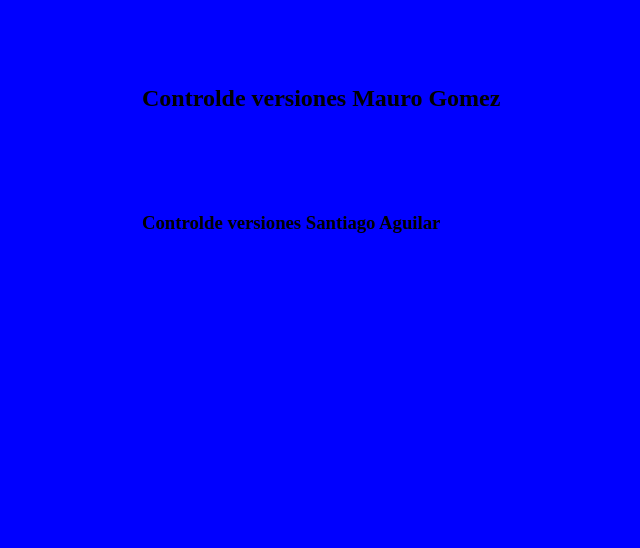
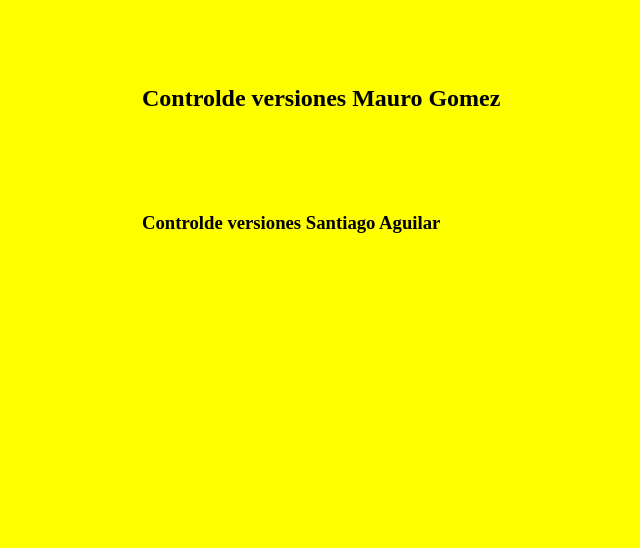
Before and after one commit to Ast-A/TP_SO_I4_Equipo_104, a plain HTML site: page index.html in a window 1280 px wide. Shown: the part 252-800 px from the top of the page, without its empty margins (158-798 px from the left). Drawn offline with Linux system fonts and the light colour scheme.

Commit message:
amarillo

```diff
--- a/estilo.css
+++ b/estilo.css
@@ -2,5 +2,5 @@
   margin:100px;
 }
 body {
-  background:Blue;
+  background:yellow;
 }
```
